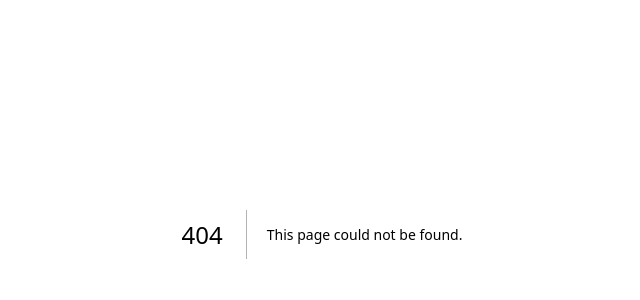
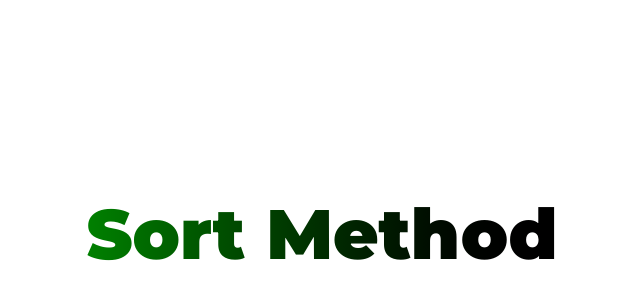
Before and after one commit to Yindeish/learning-js, a Next.js app: page /sort in a window 1280 px wide. Before the commit this address had no page. Shown: the part 166-466 px from the top of the page, without its empty margins (318-958 px from the left). Built offline with nearby package versions, Linux system fonts and the light colour scheme.

Commit message:
on sort method

```diff
--- a/app/Rehabcomponent.tsx
+++ b/app/Rehabcomponent.tsx
@@ -1,9 +1,10 @@
 
 
 export const users = [
+  { name: "Aya", age: 22, city: "Giza", married: true },
+  { name: "Sameh", age: 30, city: "Alex", married: true },
   { name: "Ahmed", age: 25, city: "Cairo", married: false },
-  { name: "Sameh", age: 30, city: "Alex", married: true },
-  { name: "Aya", age: 22, city: "Giza", married: true },
+  { name: "Bahrat", age: 15, city: "Cairo", married: false },
 ]; // Array of objects
 
 
--- /dev/null
+++ b/app/sort/page.tsx
@@ -0,0 +1,40 @@
+'use client'
+import { Montserrat } from "next/font/google";
+import { users } from "../Rehabcomponent";
+
+const mont = Montserrat({
+    weight: ['100', '200', '900'],
+    subsets: ['latin']
+})
+
+
+export default function Home() {
+
+    // const mappedUsers = users.map((user) => user)
+
+    // Let's sort the users based on their ages (small to big) //ascending order
+    // const sortedUsersAscend = users.sort((personBefore, personAfter) => Number(personAfter.age) - Number(personBefore.age))
+
+    // Let's sort the users based on their ages (big to small) //descending order
+    // const sortedUsersDescend = users.sort((personBefore, personAfter) => personAfter.age - personBefore.age)
+
+    // sort based on names alpabetically
+    const topToBottom = users.sort((a,b) => a.name.localeCompare(b.name))
+
+    console.log(topToBottom, 'topToBottom')
+
+
+    // JSX/TSX starts here
+    return (
+        <div className="w-screen h-screen bg-white flex flex-col items-center justify-center">
+            <div className={`text-center text-[70px] font-black text-transparent bg-clip-text bg-gradient-to-r from-[green] to-[black] ${mont.className}`}>
+                Sort Method
+            </div>
+            <div className="text-2xl text-black flex flex-col gap-1">
+
+            </div>
+
+        </div>
+    );
+    // JSX/TSX ends here
+}
```
